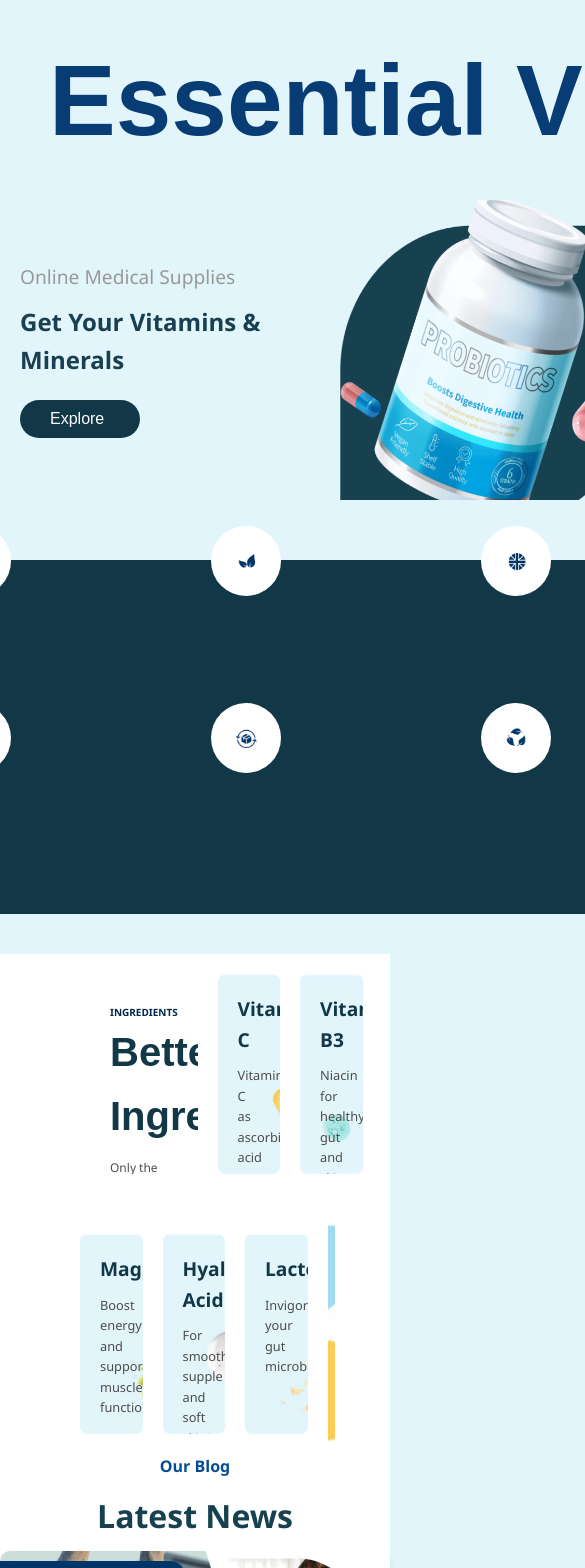
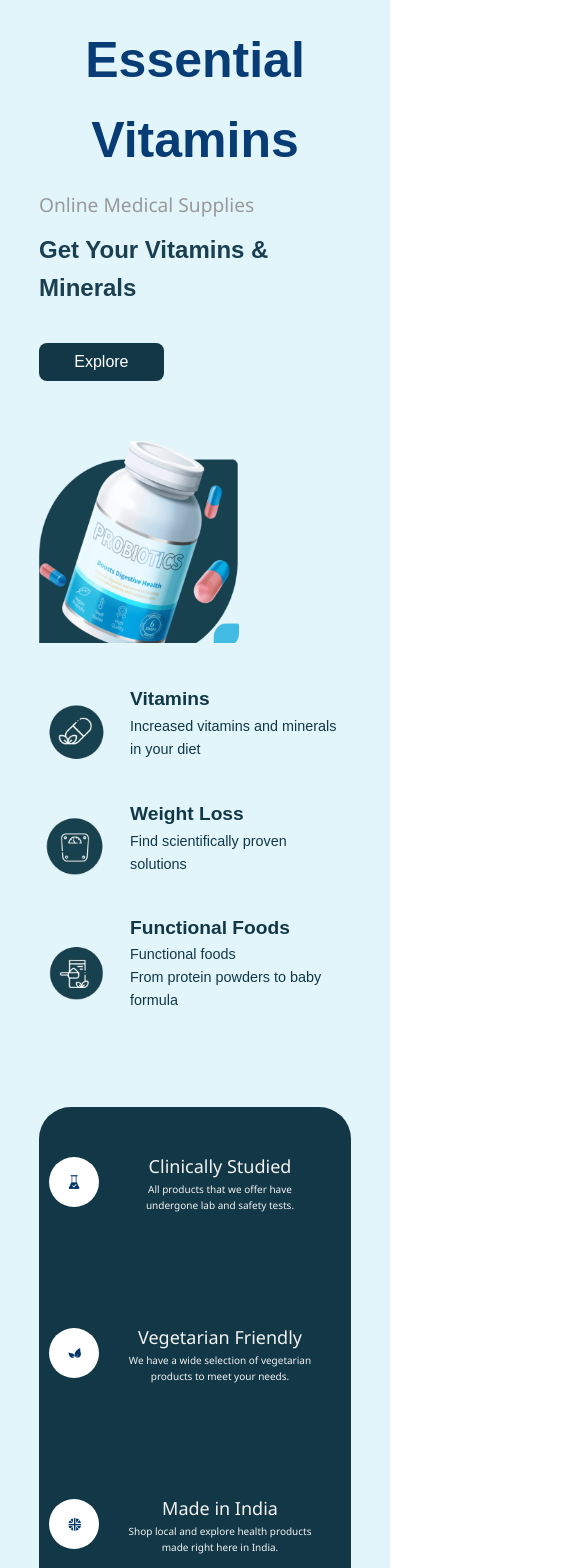
Before and after one commit to Vigneshnalla/elbrit-landing-page, a React (Create React App) app: page / in a window 390 px wide. Shown: the top 1568 px of the page, 585 px wide, since content can reach past the window. Built offline with nearby package versions, Linux system fonts and the light colour scheme.

Commit message:
added all

```diff
--- a/src/components/Features.css
+++ b/src/components/Features.css
@@ -1,5 +1,5 @@
+/* Desktop Layout */
 .features-section .custom-product-icons-container {
-  padding: 40px;
   padding: 40px 80px;
   margin-left: 10rem;
   border-radius: 20px;
@@ -16,28 +16,21 @@
   box-sizing: border-box;
 }
 
-
-.features-section .custom-product-icons-container .product-icons {
-  position: relative;
-  overflow: visible; /* Ensure children are not clipped */
-}
 .features-section .custom-product-icons-container .icon-item {
   display: flex;
   flex-direction: column;
   align-items: center;
-  gap:0px;
+  gap: 0px;
   text-align: center;
-  /* background-color: #123848;
-   */
-   background-color: initial;
+  background-color: initial;
   color: white;
   padding: 20px;
   box-sizing: border-box;
-  margin-top: -4rem; /* Keep the desired negative margin */
+  margin-top: -4rem; /* Negative margin to adjust positioning */
   padding-left: 5rem;
-  position: relative; /* Ensure proper positioning context */
-  z-index: 1; /* Ensure it appears correctly */
-  overflow: visible; /* Ensure child elements like the icon aren't clipped */
+  position: relative;
+  z-index: 1;
+  overflow: visible;
 }
 
 .features-section .custom-product-icons-container .icon {
@@ -48,9 +41,9 @@
   display: flex;
   justify-content: center;
   align-items: center;
-  margin-bottom: 0px; /* No space below the icon */
-  position: relative; /* Keeps it in the layout flow */
-  z-index: 2; /* Ensure the icon is above other content */
+  margin-bottom: 0px;
+  position: relative;
+  z-index: 2;
 }
 
 .features-section .custom-product-icons-container .icon img {
@@ -60,9 +53,9 @@
 
 .features-section .custom-product-icons-container .icon-text {
   width: 100%;
-  word-wrap: break-word; /* Ensures long words break to the next line */
-  overflow-wrap: anywhere; /* Allows wrapping at any point */
-  padding: 20px 10px; /* Increase padding to avoid text being cut */
+  word-wrap: break-word;
+  overflow-wrap: anywhere;
+  padding: 20px 10px;
   box-sizing: border-box;
   background-color: #123848;
   text-align: center;
@@ -70,41 +63,62 @@
 }
 
 .features-section .custom-product-icons-container .icon-text h3 {
-  font-family: "Segoe UI", "Segoe UI Web (West European)", "Segoe UI",
-                -apple-system, BlinkMacSystemFont, Roboto,
-                "Helvetica Neue", sans-serif; /* Font stack */
-  font-size: 18px; /* Font size */
-  font-weight: 400; /* Normal font weight */
-  font-style: normal; /* Normal style */
-  font-variant: normal; /* Default variant */
-  color: #f3f2f1; /* Text color */
+  font-family: "Segoe UI", "Segoe UI Web (West European)", "Segoe UI", -apple-system, BlinkMacSystemFont, Roboto, "Helvetica Neue", sans-serif;
+  font-size: 18px;
+  font-weight: 400;
+  color: #f3f2f1;
   background-color: #123848;
-  line-height: normal; /* Default line height */
-  letter-spacing: normal; /* Default letter spacing */
-  word-spacing: 0px; /* Default word spacing */
-  text-transform: none; /* No transformation */
-  text-decoration: none; /* No underline or decoration */
-  margin: 0; /* Remove margin */
+  margin: 0;
 }
 
 .features-section .custom-product-icons-container .icon-text p {
-  font-family: "Segoe UI", "Segoe UI Web (West European)", "Segoe UI",
-                -apple-system, BlinkMacSystemFont, Roboto,
-                "Helvetica Neue", sans-serif; /* Font stack */
-  font-size: 10px; /* Font size */
-  font-weight: 10; /* Normal font weight */
-  font-style: normal; /* Normal font style */
-  font-variant: normal; /* Default variant */
-  color: #f3f2f1; /* Text color */
-  background-color: #123848;
+  font-family: "Segoe UI", "Segoe UI Web (West European)", "Segoe UI", -apple-system, BlinkMacSystemFont, Roboto, "Helvetica Neue", sans-serif;
+  font-size: 10px;
+  color: #f3f2f1;
   font-weight: 200;
 }
 
-.features-section .custom-product-icons-container .icon-text {
-  width: 100%;
-  word-wrap: break-word; /* Ensures long words break to the next line */
-  overflow-wrap: anywhere; /* Allows wrapping at any point */
-  padding: 20px 10px; /* Increase padding to avoid text being cut */
-  box-sizing: border-box;
-  background-color: #123848;
+/* Mobile Layout */
+@media (max-width: 768px) {
+  .features-section .custom-product-icons-container {
+    padding: 20px;  /* Reduce padding */
+    margin-left: 0;  /* Remove left margin */
+  }
+
+  .features-section .custom-product-icons-container .product-icons {
+    background-color: #123848;
+    border-radius: 2rem; /* Adjust border radius for mobile */
+    max-width: none;
+    grid-template-columns: 1fr; /* Stack the items in a single column */
+    gap: 10px; /* Add gap between grid items */
+  }
+
+  .features-section .custom-product-icons-container .icon-item {
+    padding-left: 0; /* Remove left padding for mobile */
+    margin-top: 0;  /* Reset negative margin */
+    flex-direction: row;  /* Align icons and text side by side */
+    align-items: flex-start;  /* Align icon and text to the start */
+  }
+
+  .features-section .custom-product-icons-container .icon-text {
+    font-size: 14px; /* Increase font size for readability */
+
+    padding: 15px 10px;  /* Adjust padding */
+  }
+
+  .icon{
+    margin-top: 20px;
+    text-align: center;
+  }
+  .features-section .custom-product-icons-container .icon {
+    width: 50px;
+    text-align: center;
+
+    height: 50px;
+    margin-right: 10px; /* Space between icon and text */
+  }
+
+  .features-section .custom-product-icons-container .icon img {
+    width: 30px; /* Adjust icon size for mobile */
+  }
 }
--- a/src/components/Header.css
+++ b/src/components/Header.css
@@ -3,7 +3,6 @@
   display: flex;
   justify-content: space-between;
   align-items: center;
-  /* background-color: #e2f5fb; */
   padding: 40px 20%;
   flex-wrap: wrap;
 }
@@ -46,7 +45,7 @@
 }
 
 .header-content .cta-button:hover {
-  /* background-color: #051e3e; */
+  background-color: #051e3e;
 }
 
 /* Right Content */
@@ -69,12 +68,10 @@
   gap: 20px;
 }
 
-
-
+/* Icon styles */
 .icon-item h3 {
   font-size: 16px;
   color: #083c75;
-  /* margin-bottom: 5px; */
 }
 
 .icon-item p {
@@ -82,10 +79,65 @@
   color: #555555;
 }
 
-/* Responsive Design */
+/* Responsive Design for Small Screens */
+@media (max-width: 1024px) {
+  .header {
+    padding: 30px 15%;
+  }
+
+  .header-content {
+    flex: 1 1 100%;
+    text-align: center;
+  }
+
+  .header-content h1 {
+    font-size: 60px; /* Reduce font size */
+    margin-bottom: 10px;
+  }
+
+  .header-content .description {
+    font-size: 16px; /* Adjust text size */
+  }
+
+  .cta-button {
+    width: 70%; /* Increase button size */
+    padding: 12px 24px;
+  }
+
+  .header-image {
+    flex: 1 1 100%;
+    margin-top: 20px;
+  }
+
+  .header-image .main-product {
+    width: 250px;
+    height: auto;
+  }
+
+  .header-image .product-icons {
+    gap: 10px;
+    flex-wrap: wrap;
+  }
+
+  .icon-item {
+    width: 100%; /* Full width for icons */
+    justify-content: center;
+  }
+
+  .icon-item h3 {
+    font-size: 14px;
+  }
+
+  .icon-item p {
+    font-size: 12px;
+  }
+}
+
+/* Additional Styles for Very Small Screens (mobile-first approach) */
 @media (max-width: 768px) {
   .header {
     flex-direction: column;
+    padding: 20px 10%;
     text-align: center;
   }
 
@@ -93,65 +145,63 @@
     margin-bottom: 20px;
   }
 
-  .header-image .product-icons {
+  .header-image {
+    flex: 1 1 100%;
+  }
+
+  .header-content h1 {
+    font-size: 50px; /* Further reduce font size */
+  }
+
+  .cta-button {
+    width: 60%;
+    padding: 10px 20px;
+    margin-top: 15px;
+  }
+
+  .header-image .main-product {
+    width: 200px; /* Make the product image smaller */
+  }
+
+  .product-icons {
+    display: flex;
     flex-wrap: wrap;
+    gap: 10px;
+    justify-content: center;
   }
 
   .icon-item {
-    max-width: 100px;
-  }
-}
-
-
-
-
-.product-icons {
+    width: 100%;
     display: flex;
-  gap: 0px;
-  flex-direction: column;
-  margin-left: 2rem !important;
-}
-
-.icon-item {
-  display: flex;
-  flex-direction: row;
-  align-items: center;
+    justify-content: center;
+    margin-bottom: 15px;
   }
 
   .icon {
     width: 50px;
     height: 50px;
-  /* margin-right: 10px; */
   }
 
-.text-content {
-  text-align: left;
+  .icon-text {
+    text-align: center;
+    margin-left: 10px;
   }
 
-.header {
-  padding: 20px;
-  /* background-color: #f9f9f9; */
+  .icon-text h3 {
+    font-size: 16px;
   }
 
-.header-content {
-  max-width: 1200px;
-  margin: 0 auto;
-  text-align: center;
+  .icon-text p {
+    font-size: 12px;
   }
-
-.header h1 {
-  margin-bottom: 20px;
 }
 
 /* Grid layout for 3 frames with fixed size */
 .header-grid {
   display: grid;
   grid-template-columns: repeat(3, 300px);
-  /* 3 columns, each 300px wide */
   gap: 20px;
-  /* Space between frames */
   justify-content: center;
-  /* Center the grid horizontally */
 }
 
 /* Grid items (frames) with fixed size */
@@ -160,30 +210,21 @@
   height: 300px;
   display: flex;
   flex-direction: column;
-  /* align-items: center; */
   justify-content: center;
-
   overflow: hidden;
 }
 
 /* First Column: Description */
 .header-description {
   text-align: left !important;
-
 }
 
-.description{
+.description {
   font-size: 1.5rem !important;
-  font-family: 'Segoe UI', Tahoma, Geneva, Verdana, sans-serif;
   font-weight: 600 !important;
 }
+
 .cta-button {
-  /* background-color: #193f51; */
-  color: white;
-  padding: 10px 20px;
- border-radius: 50px !important;
- text-align: left;
- padding-left: 30px !important;
   width: 40%;
   cursor: pointer;
   border-radius: 5px;
@@ -195,134 +236,96 @@
   height: auto;
 }
 
-
 .product-icons {
   display: flex;
-  /* Align items horizontally */
   flex-direction: column;
-  /* Stack items vertically */
-}
-
-.product-icons {
-  display: flex;
-  /* Align items horizontally */
-  flex-direction: column;
-  /* Stack items vertically */
   gap: 20px;
-  /* Space between the icon-item blocks */
   max-width: 300px;
-  /* Constrain the container width */
   margin: 0 auto;
-  /* Center the container horizontally */
   padding: 10px;
-  /* Add some padding for spacing */
   box-sizing: border-box;
-  /* Include padding in width calculation */
   overflow: hidden;
-  /* Ensure content does not overflow */
 }
 
 .icon-item {
   display: flex;
-  /* Align image and text side-by-side */
   align-items: center;
-  /* Vertically center-align items */
   gap: 15px;
   width: 100%;
-  /* Ensure it fits within the parent container */
 }
 
 .icon {
-  flex-shrink: 0;
-  /* Prevent the icon from shrinking */
   width: 60px;
-  /* Fixed width for the icon */
   height: 60px;
-  /* Fixed height for the icon */
   display: flex;
   justify-content: center;
   align-items: center;
-  /* Center the image inside the circle */
 }
 
 .icon img {
-
   max-width: 4.5rem;
-  /* Limit the size of the inner image */
   max-height: 5rem;
 }
 
 .icon-text {
   text-align: left;
   flex: 1;
-  /* Allow text to expand within available space */
   overflow: hidden;
-  /* Prevent text from overflowing */
 }
 
 .icon-text h3 {
   margin: 0;
   font-size: 1.2rem;
   color: #123848;
-  /* Dark heading text color */
   text-overflow: ellipsis;
-  /* Handle long text gracefully */
   white-space: nowrap;
-  /* Prevent line breaks for long titles */
   overflow: hidden;
-
-
-  font-family: "Segoe UI", "Segoe UI Web (West European)", "Segoe UI",
-    -apple-system, BlinkMacSystemFont, Roboto,
-    "Helvetica Neue", sans-serif;
-  /* Font stack */
-  font-size: 18px;
-  /* Font size */
-  font-weight: bold;
-  /* Normal font weight */
-  font-style: normal;
-  /* Normal style */
-  font-variant: normal;
-  /* Default variant */
-  /* Text color */
-  color: #123848;
-  line-height: normal;
-  /* Default line height */
-  letter-spacing: normal;
-  /* Default letter spacing */
-  word-spacing: 0px;
-  /* Default word spacing */
-  text-transform: none;
-  /* No transformation */
-  text-decoration: none;
-  /* No underline or decoration */
-  margin: 0;
-  /* Remove margin */
-
 }
 
 .icon-text p {
-  /* margin: 5px 0 0; */
   font-size: 0.9rem;
   color: #123848;
-  /* Slightly lighter text color */
-  text-overflow: ellipsis;
-  white-space: nowrap;
-  overflow: hidden;
-  font-family: "Segoe UI", "Segoe UI Web (West European)", "Segoe UI",
-    -apple-system, BlinkMacSystemFont, Roboto,
-    "Helvetica Neue", sans-serif;
-  /* Font stack */
-  font-size: 10px;
-  /* Font size */
-  font-weight: bold;
-  /* Normal font weight */
-  font-style: normal;
-  /* Normal font style */
-  font-variant: normal;
-  /* Default variant */
-  color: #123848;
-  /* Text color */
-
   font-weight: 200;
 }
+
+
+/* Grid layout for 3 frames with fixed size */
+.header-grid {
+  display: grid;
+  grid-template-columns: repeat(3, 300px);  /* Default for larger screens */
+  gap: 20px;
+  justify-content: center;
+}
+
+/* Grid items (frames) with fixed size */
+.header-grid > div {
+  width: 300px;
+  height: 300px;
+  display: flex;
+  flex-direction: column;
+  justify-content: center;
+  overflow: hidden;
+}
+
+/* Media Query for Mobile */
+@media (max-width: 768px) {
+  .header-description {
+    padding-top: 0px;
+    padding-bottom: 0px;
+  }
+
+  .header-grid {
+    /* background-color: red;  Optional background for debugging */
+    padding: 0px;  /* Remove any padding */
+    grid-template-columns: 1fr;  /* Stack the grid items in a single column on small screens */
+    justify-content: stretch;  /* Ensure the items stretch to full width */
+  }
+
+  /* Grid items (frames) with full width and no padding */
+  .header-grid > div {
+    width: 100%;  /* Each grid item takes up 100% width */
+    height: auto;  /* Allow height to adjust automatically */
+    padding: 0px;  /* Remove padding */
+    margin-bottom: 20px;  /* Add spacing between items */
+  }
+}
--- a/src/components/Ingredients.css
+++ b/src/components/Ingredients.css
@@ -3,10 +3,36 @@
   background-color: white;
   padding-left: 80px;
 }
+
 .ingredients-grid {
   display: grid;
-  grid-template-columns: repeat(12, 1fr); /* 12-column grid */
+  grid-template-columns: repeat(12, 1fr); /* Default: 12-column grid */
   gap: 20px;
+}
+
+@media (max-width: 1200px) {
+  .ingredients-grid {
+    grid-template-columns: repeat(6, 1fr); /* 6-column grid for medium screens */
+  }
+}
+
+@media (max-width: 768px) {
+  .ingredients-grid {
+    grid-template-columns: repeat(4, 1fr); /* 4-column grid for small screens */
+  }
+}
+
+@media (max-width: 480px) {
+  .ingredients-grid {
+    grid-template-columns: repeat(2, 1fr); /* 2-column grid for very small screens */
+  }
+}
+
+/* Making all cards the same size on mobile devices */
+@media (max-width: 480px) {
+  .ingredient-card {
+    height: 250px;  /* Fixed height for equal size on mobile */
+  }
 }
 
 .ingredient-card {
@@ -16,7 +42,7 @@
   text-align: center;
   margin-top: 20px;
   margin-bottom: 20px;
-  height: 200px; /* Reduced height for smaller cards */
+  height: 200px; /* Default height for larger screens */
   cursor: pointer;
   transition: transform 0.2s ease-in-out;
   background-color: #e6f7ff; /* Default background color */
@@ -31,6 +57,33 @@
   background: white;
   text-align: left;
   padding: 30px;
+  box-shadow: 0 2px 8px rgba(0, 0, 0, 0.1); /* Optional for better visual appeal */
+}
+
+@media (max-width: 768px) {
+  .ingredients{
+    padding: 1rem;
+  }
+  .ingredients-grid {
+    width: 100% !important;  /* Ensures grid takes up full width of its parent */
+    margin-right: 0 !important; /* Fix margin issue (if needed) */
+    gap: 0px !important;
+  }
+  .intro-card {
+    grid-column: span 5; /* Keeps the intro card as is */
+
+    text-align: left;
+    padding: 6px !important;
+    /* padding: 30px; */
+    box-shadow: 0 2px 8px rgba(0, 0, 0, 0.1); /* Optional for better visual appeal */
+  }
+  .intro-card p{
+    font-family: 'Segoe UI', Tahoma, Geneva, Verdana, sans-serif;
+    font-size: 10px !important;
+  }
+  .intro-card h2{
+    font-size: 2rem !important;
+  }
 }
 
 .ingredient-card:not(.intro-card) {
@@ -86,29 +139,31 @@
   left: 0;
   width: 100%;
   height: 100%;
-  background-size: cover; /* Ensures the background covers the card */
+  background-size: cover;
   background-position: center;
   z-index: 1;
+  background-color: rgba(0, 0, 0, 0.4); /* Semi-transparent overlay */
 }
 
 .card-content {
   position: relative;
-  z-index: 2; /* Keep text above the image */
-  color: white; /* Ensure text is visible on the image */
+  z-index: 2;
+  color: white;
   padding: 20px;
   height: 90%;
   text-align: left;
   width: 100%;
+  display: flex;
+  flex-direction: column;
+  justify-content: space-between;
 }
 
 .card-content h3 {
-  margin: 0;
-  font-size: 1.2rem;
+  font-size: 1.2rem; /* Larger title */
 }
 
 .card-content p {
-  margin: 10px 0 0;
-  font-size: 0.8rem;
+  font-size: 0.8rem; /* Smaller description text */
 }
 
 .see-more {
@@ -116,13 +171,11 @@
   color: #02274b;
   cursor: pointer;
   font-weight: 700;
-  margin-top: 10px;
   transition: background 0.3s ease-in-out;
-  align-self: center;
   text-align: left;
-  margin-top: 4rem;
   font-family: 'Segoe UI', Tahoma, Geneva, Verdana, sans-serif;
   text-decoration: underline;
+  margin-top: 1rem;
 }
 
 .see-more:hover {
@@ -142,11 +195,11 @@
 }
 
 #intro-head {
+  font-size: 1rem;
   color: #4e4d4c;
   font-weight: 400;
   font-family: 'Segoe UI', Tahoma, Geneva, Verdana, sans-serif;
   filter: 0.9;
-  font-size: 12px;
 }
 
 .card-content h3 {
```
Also changed, not shown: src/components/Ingredients.js (+9 -14 lines). Lines whose indentation alone changed are shown as unchanged.
